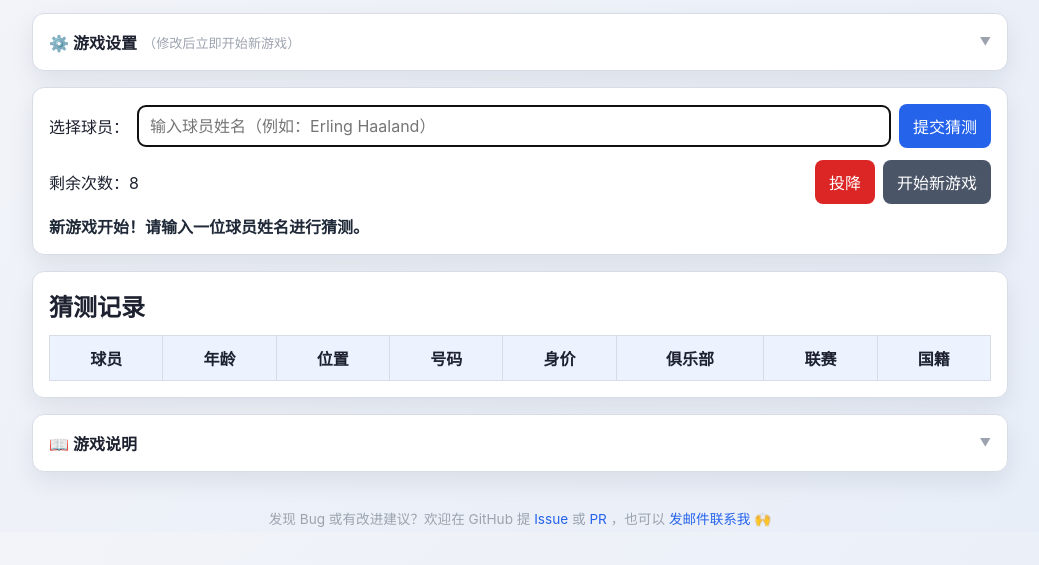
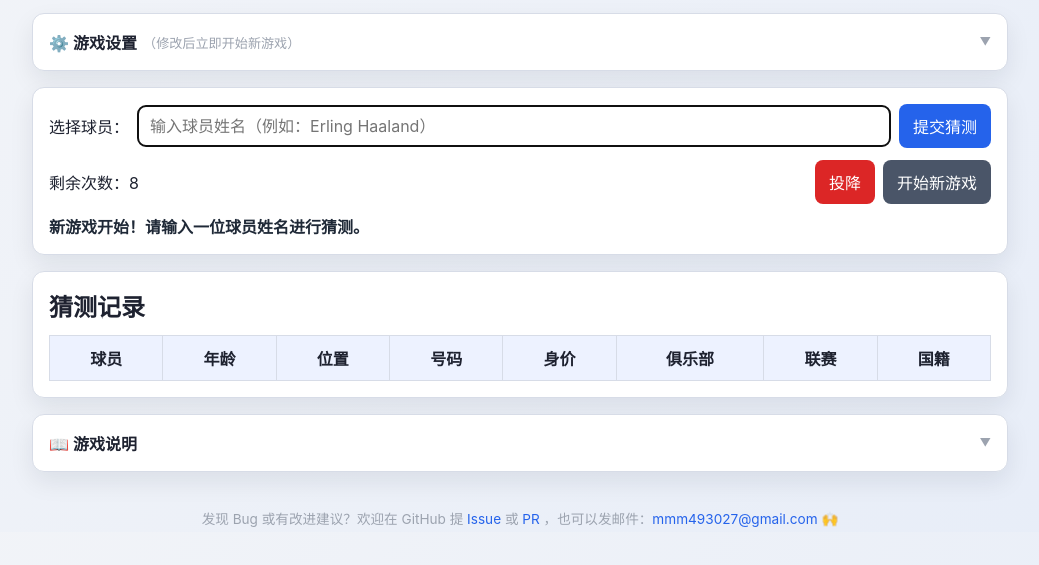
Before and after one commit to ZhenchangMin/Football-Player-Guessing-Game, a plain HTML site: page index.html in a window 1280 px wide. Shown: the part 105-670 px from the top of the page, without its empty margins (120-1159 px from the left). Drawn offline with Linux system fonts and the light colour scheme.

Commit message:
fix: 显示邮箱地址

```diff
--- a/index.html
+++ b/index.html
@@ -151,8 +151,7 @@
         <a href="https://github.com/ZhenchangMin/Football-Player-Guessing-Game/issues" target="_blank" rel="noopener">Issue</a>
         或
         <a href="https://github.com/ZhenchangMin/Football-Player-Guessing-Game/pulls" target="_blank" rel="noopener">PR</a>
-        ，也可以
-        <a href="mailto:mmm493027@gmail.com">发邮件联系我</a>
+        ，也可以发邮件：<span class="footer-email">mmm493027@gmail.com</span>
         🙌
       </p>
     </footer>
--- a/styles.css
+++ b/styles.css
@@ -341,6 +341,10 @@ input[type="range"] {
   text-decoration: underline;
 }
 
+.footer-email {
+  color: #2563eb;
+}
+
 @media (max-width: 760px) {
   .guess-row {
     grid-template-columns: 1fr;
```
